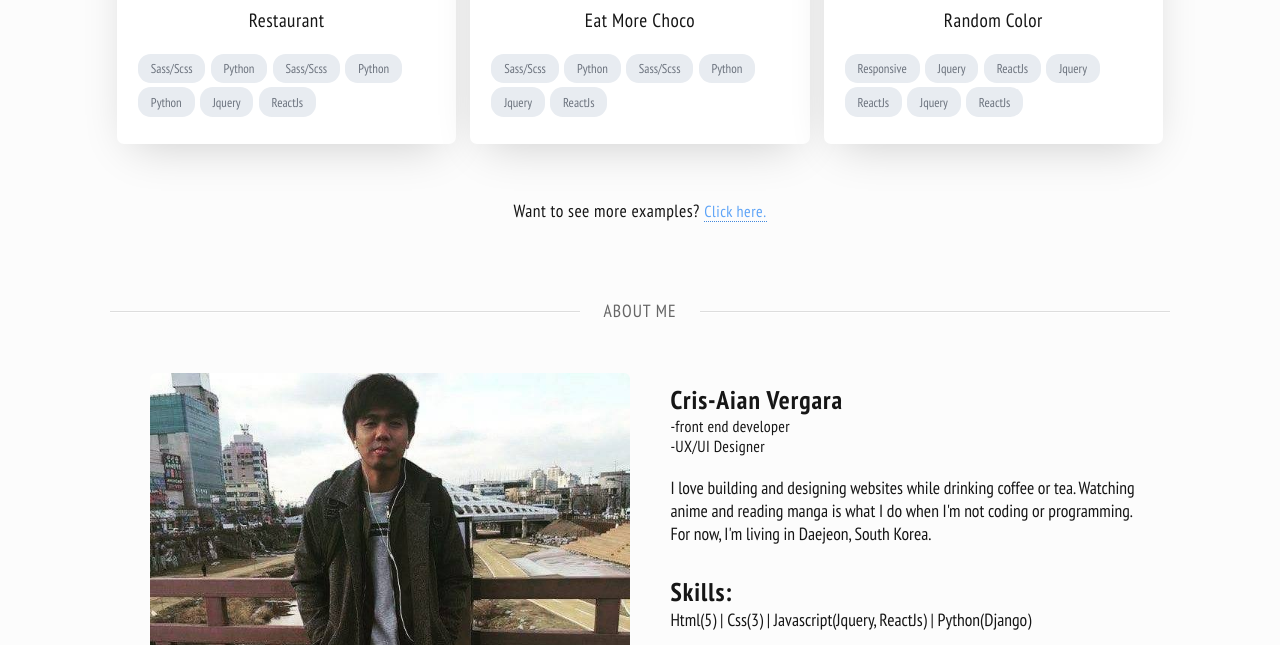
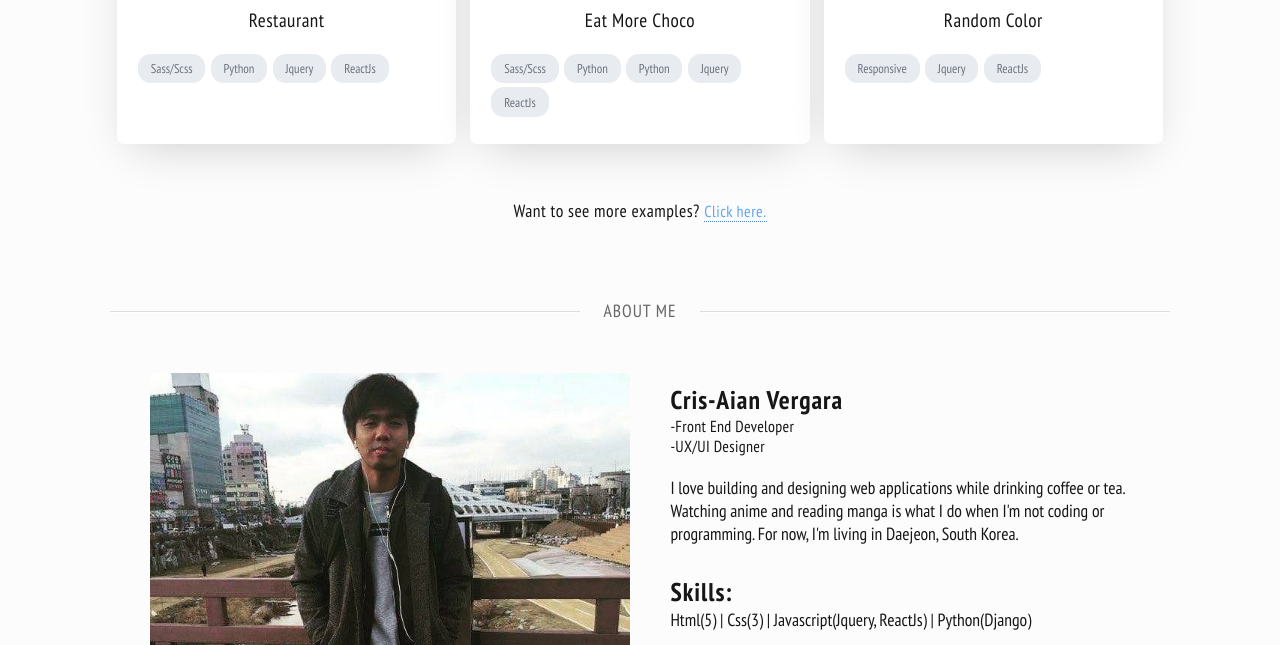
Before and after one commit to The21stKuruno/official-portfolio, a plain HTML site: page index.html in a window 1280 px wide. Shown: the part 1206-1851 px from the top of the page. Drawn offline with nearby package versions, Linux system fonts and the light colour scheme; a web font is replaced by a local one.

Commit message:
did little bit edit on index and added portfolio and blog

```diff
--- a/index.html
+++ b/index.html
@@ -4,11 +4,11 @@
   <meta charset="UTF-8">
   <meta name="viewport" content="width=device-width, initial-scale=1.0">
   <meta http-equiv="X-UA-Compatible" content="ie=edge">
-  <title>Home | Cris-aian Vergara Front End Developer</title>
+  <title>Home | Cris-aian Vergara</title>
   <meta name="author" content="Cris-Aian Vergara">
-  <meta name="description" content="Hi, I'm Cris-Aian Vergara a Front End Developer from the Philippines and currently living in Daejeon, South Korea.">
-  <meta property="og:image" content="img/logo_desktop.png">
-  <meta property="og:description" content="I'm Cris-Aian Vergara a Front End Developer from the Philippines and currently living in Daejeon, South Korea.">
+  <meta name="description" content="I'm Cris-Aian Vergara a UX/UI Designer and Front End Developer from Manila, Philippines.">
+  <meta property="og:image" content="images/logo_desktop.png">
+  <meta property="og:description" content="I'm Cris-Aian Vergara a UX/UI Designer and Front End Developer from Manila, Philippines.">
   <meta property="og:title" content="Cris-Aian Vergara Portfolio Website">
   <link rel="shorcut icon" type="image/png" href="img/favicon.png" />
   <link href="https://fonts.googleapis.com/css?family=PT+Sans+Narrow:400,700" rel="stylesheet">
@@ -85,9 +85,6 @@
             <h4>Restaurant</h4>
             <span>Sass/Scss</span>
             <span>Python</span>
-            <span>Sass/Scss</span>
-            <span>Python</span>
-            <span>Python</span>
             <span>Jquery</span>
             <span>ReactJs</span>
           </figure>
@@ -96,7 +93,6 @@
             <h4>Eat More Choco</h4>
             <span>Sass/Scss</span>
             <span>Python</span>
-            <span>Sass/Scss</span>
             <span>Python</span>
             <span>Jquery</span>
             <span>ReactJs</span>
@@ -105,10 +101,6 @@
             <img src="img/demo-3.jpg" alt="">
             <h4>Random Color</h4>
             <span>Responsive</span>
-            <span>Jquery</span>
-            <span>ReactJs</span>
-            <span>Jquery</span>
-            <span>ReactJs</span>
             <span>Jquery</span>
             <span>ReactJs</span>
           </figure>
@@ -134,8 +126,8 @@
             <h4>
               Cris-Aian Vergara
             </h4>
-              <span>-front end developer <br> -UX/UI Designer</span>
-            <p>I love building and designing websites while drinking coffee or tea. Watching anime and reading manga is what I do when I'm not coding or programming. For now, I'm living in Daejeon, South Korea.
+              <span>-Front End Developer <br> -UX/UI Designer</span>
+            <p>I love building and designing web applications while drinking coffee or tea. Watching anime and reading manga is what I do when I'm not coding or programming. For now, I'm living in Daejeon, South Korea.
             </p>
             <p id="skills">
               <strong>Skills: </strong>Html(5) | Css(3) | Javascript(Jquery, ReactJs) | Python(Django)
```
Also changed, not shown: blog.html (added), portfolio.html (added).
